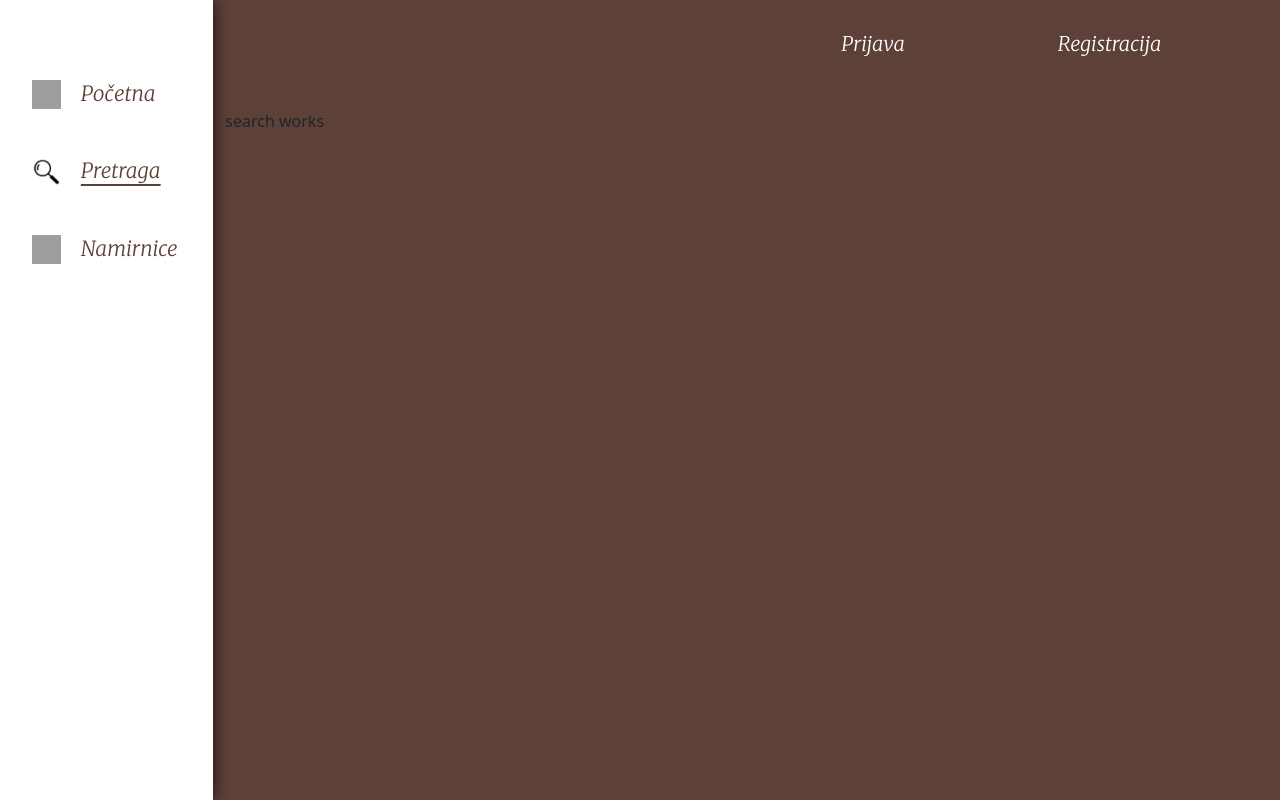
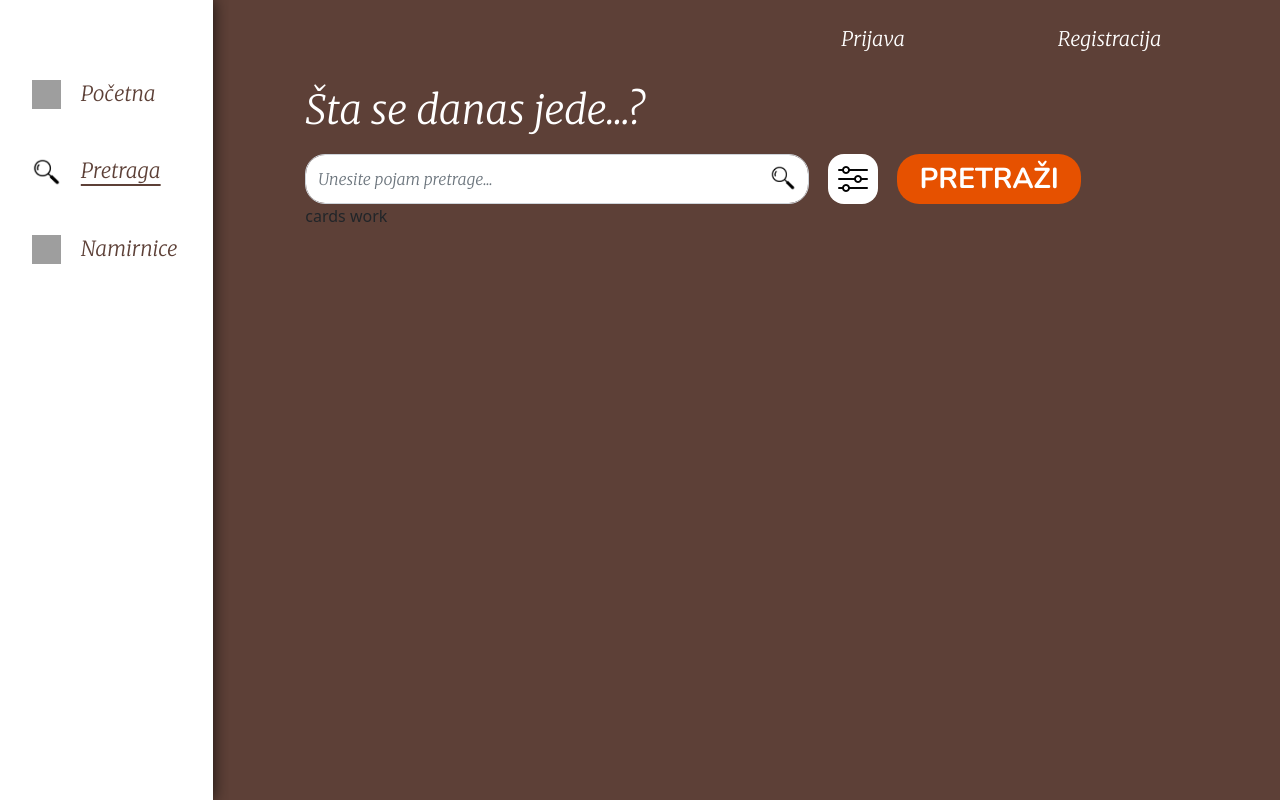
Before and after one commit to selmav/selmav.github.io, a React (Create React App) app: page /main/search in a window 1280 px wide. Built offline with nearby package versions, Linux system fonts and the light colour scheme; grey boxes are pictures that could not be loaded; the HTML template or start-up script is replaced by a standard one.

Commit message:
Implement filter component & added to search page

```diff
--- a/package.json
+++ b/package.json
@@ -46,5 +46,8 @@
       "last 1 firefox version",
       "last 1 safari version"
     ]
+  },
+  "devDependencies": {
+    "eslint-plugin-react-hooks": "^4.3.0"
   }
 }
--- /dev/null
+++ b/src/components/Filter.scss
@@ -0,0 +1,64 @@
+@import "../styles.scss";
+
+.filter-wrapper {
+    width: 3.125rem;
+    height: 3.125rem;
+    background-color: $white;
+    padding: 0.6rem;
+    border-radius: 1rem;
+    position: relative;
+    z-index: 3;
+    margin: 0 1.2rem;
+
+    img {
+        width: 2rem;
+        height: 2rem;
+        transition: all 0.3s ease-in-out;
+
+        &:hover {
+            transform: scale(1.1);
+            cursor: pointer;
+        }
+    }
+}
+
+.expanded {
+    background-color: $white;
+    width: 30rem;
+    height: 22rem;
+    position: absolute;
+    top: 0;
+    right: 0;
+    border-radius: 1rem;
+    z-index: -1;
+    box-shadow: rgba(0, 0, 0, 0.19) 0px 10px 20px, rgba(0, 0, 0, 0.23) 0px 6px 6px;
+    padding: 1.2rem;
+
+    display: flex;
+    flex-direction: column;
+    justify-content: space-between;
+
+    h5 {
+        font-size: 1.5rem;
+    }
+}
+
+.check-wrapper {
+    display: flex;
+    flex-direction: row;
+    align-items: center;
+
+    .form-check-input {
+        margin: 0 0.8rem 0 0;
+        position: relative;
+
+        &:hover {
+            cursor: pointer;
+        }
+    }
+
+    label {
+        margin: 0;
+        font-size: 1rem;
+    }
+}
--- /dev/null
+++ b/src/components/Filter.tsx
@@ -0,0 +1,59 @@
+import { useEffect, useRef, useState } from "react";
+import { Form } from "react-bootstrap";
+import { useForm } from "react-hook-form";
+import { FilterValue } from "../models/FilterValue.model";
+import './Filter.scss';
+
+interface FilterProps {
+    getValues: Function;
+    filters: FilterValue[];
+}
+
+function Filter(props: FilterProps) {
+    const [isExpanded, setIsExpanded] = useState(false);
+    const { register, getValues } = useForm({ mode: 'onBlur' });
+    const ref = useRef<any>(null);
+
+    function handleClick(event: MouseEvent) {
+        if (ref.current && !ref.current.contains(event.target) && isExpanded) {
+            onExpand();
+        }
+    }
+
+    useEffect(() => {
+        document.addEventListener("mousedown", handleClick);
+        return () => {
+            document.removeEventListener("mousedown", handleClick);
+        };
+    }, [ref, isExpanded]);
+
+    function onExpand() {
+        isExpanded && props.getValues(getValues('filter'));
+        setIsExpanded(!isExpanded);
+    }
+
+    return (
+        <div className="filter-wrapper" ref={ref}>
+            <img src="/filter.png" onClick={onExpand} />
+
+            {
+                isExpanded &&
+                <div className="expanded">
+                    <h5 className="primary-font primary-font--contrast">Kategorije:</h5>
+
+                    {props.filters.map((c, i) =>
+                        <div key={i}>
+                            <Form.Check
+                                type="checkbox"
+                                label={c.name}
+                                value={c.value}
+                                {...register('filter')}
+                            />
+                        </div>)}
+                </div>
+            }
+        </div>
+    );
+}
+
+export default Filter;
--- /dev/null
+++ b/src/models/FilterValue.model.tsx
@@ -0,0 +1,4 @@
+export interface FilterValue {
+    value: string;
+    name: string;
+}
--- a/src/pages/Landing.scss
+++ b/src/pages/Landing.scss
@@ -66,11 +66,11 @@
 }
 
 .i-search {
-    width: 26px;
-    height: 26px;
+    width: 1.6rem;
+    height: 1.6rem;
     position: absolute;
-    bottom: 12px;
-    right: 12px;
+    bottom: 0.8rem;
+    right: 0.8rem;
     transition: all 0.2s ease-in-out;
 
     &:hover {
--- /dev/null
+++ b/src/pages/Search.scss
@@ -0,0 +1,53 @@
+@import "../styles.scss";
+
+.search-wrapper {
+    display: flex;
+    flex-direction: row;
+    width: 100%;
+    justify-content: space-between;
+    margin-top: 1.25rem;
+}
+
+.error-message {
+    margin-top: 0.3rem;
+}
+
+.h-100 {
+    height: 100%;
+}
+
+.content-wrapper {
+    display: flex;
+    flex-direction: column;
+}
+
+.no-results {
+    flex-grow: 1;
+    width: 100%;
+    border-radius: 1.8rem;
+    border: 2px $primary dashed;
+    margin: 3rem 0;
+
+    display: flex;
+    flex-direction: column;
+    justify-content: center;
+    align-items: center;
+}
+
+.results-wrapper {
+    flex-grow: 1;
+}
+
+.i-search {
+    width: 1.6rem;
+    height: 1.6rem;
+    position: absolute;
+    bottom: 0.8rem;
+    right: 0.8rem;
+    transition: all 0.2s ease-in-out;
+
+    &:hover {
+        cursor: pointer;
+        transform: scale(1.1);
+    }
+}
--- a/src/pages/Search.tsx
+++ b/src/pages/Search.tsx
@@ -1,5 +1,60 @@
+import { useState } from 'react';
+import { useForm } from 'react-hook-form';
+import Filter from '../components/Filter';
+import './Search.scss';
+
 function Search() {
-    return(<p>search works</p>);
+    const recipes = [1];
+    const [isSearched, setIsSearched] = useState(false);
+    const [selectedFilters, setSelectedFilters] = useState<string[]>([]);
+    const { register, formState: { errors, touchedFields } } = useForm<{ search: string }>({ mode: 'onBlur' });
+
+    function onSearch() {
+        setIsSearched(!isSearched);
+    }
+
+    const filters = [
+        { value: 'soup', name: 'Supe' },
+        { value: 'appetizer', name: 'Predjela' },
+        { value: 'main', name: 'Glavna jela' },
+        { value: 'desert', name: 'Kolači' },
+        { value: 'other', name: 'Ostalo' }
+    ];
+
+    return (
+        <div className="row h-100">
+            <div className="col-md-10 offset-md-1 content-wrapper">
+                <div className="search-row">
+                    <h1 className="primary-font" style={{ fontSize: '2.5rem' }}>Šta se danas jede...?</h1>
+                    <div className="search-wrapper">
+                        <div style={{ position: 'relative', flexGrow: 1 }}>
+                            <input type="text" className='form-control' placeholder='Unesite pojam pretrage...'
+                                {...register('search', { required: true })} />
+                            <img className="i-search" src="/search.png" />
+                        </div>
+                        <Filter getValues={(values: string[]) => setSelectedFilters(values)} filters={filters}/>
+                        <button type="button" className="button-common" onClick={onSearch}>Pretraži</button>
+                    </div>
+                    {
+                        touchedFields?.search && errors?.search && !selectedFilters.length &&
+                        <p className="primary-font primary-font--error">
+                            Molimo unesite pojam pretrage ili odaberite kategoriju jela.
+                        </p>
+                    }
+                </div>
+
+                {(recipes.length && isSearched) ?
+                    <div className="no-results">
+                        <h3 className="primary-font" style={{ fontSize: '1.8rem' }}>Nema rezultata pretrage.</h3>
+                    </div> :
+                    <div className="results-wrapper">
+                        {/* card */}
+                        cards work
+                    </div>
+                }
+            </div>
+        </div>
+    );
 };
 
 export default Search;
```
Also changed, not shown: public/filter.png (added).
